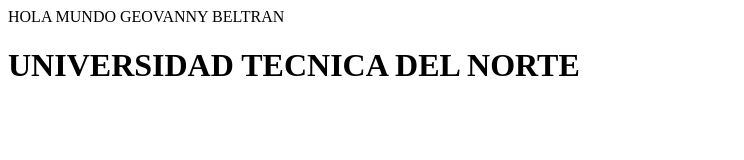
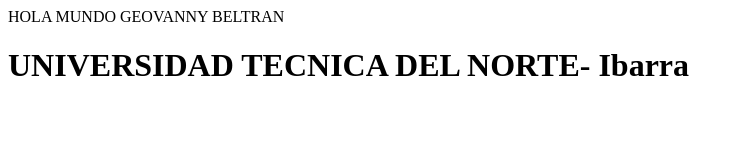
Before and after one commit to shosho94/ejercicioClase, a plain HTML site: page index.html in a window 1280 px wide. Shown: the whole page, without its empty margins (0-744 px from the left). Drawn offline with Linux system fonts and the light colour scheme.

Commit message:
Update index.html
Commit UTN

```diff
--- a/index.html
+++ b/index.html
@@ -6,7 +6,7 @@
 HOLA MUNDO GEOVANNY BELTRAN
 
 
-<h1> UNIVERSIDAD TECNICA DEL NORTE</h1>
+<h1> UNIVERSIDAD TECNICA DEL NORTE- Ibarra</h1>
 </body>
 
 
```
